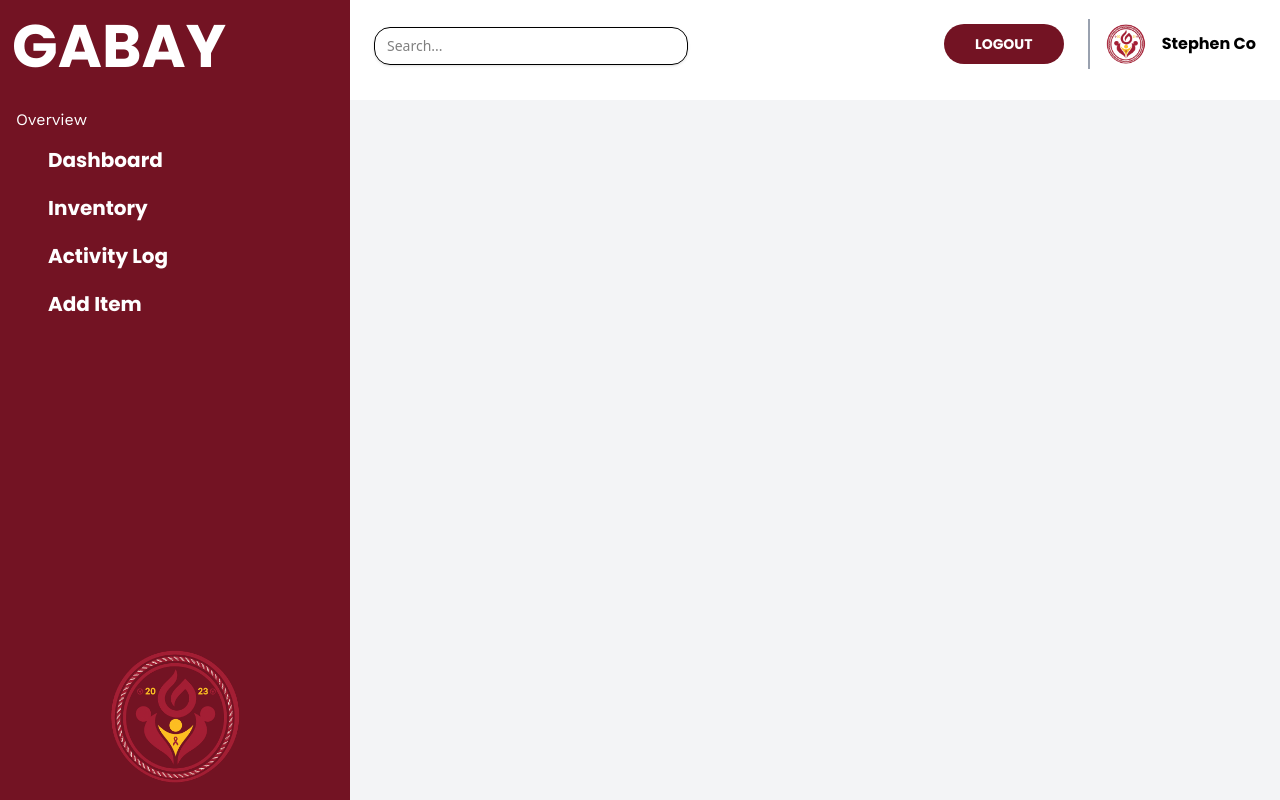
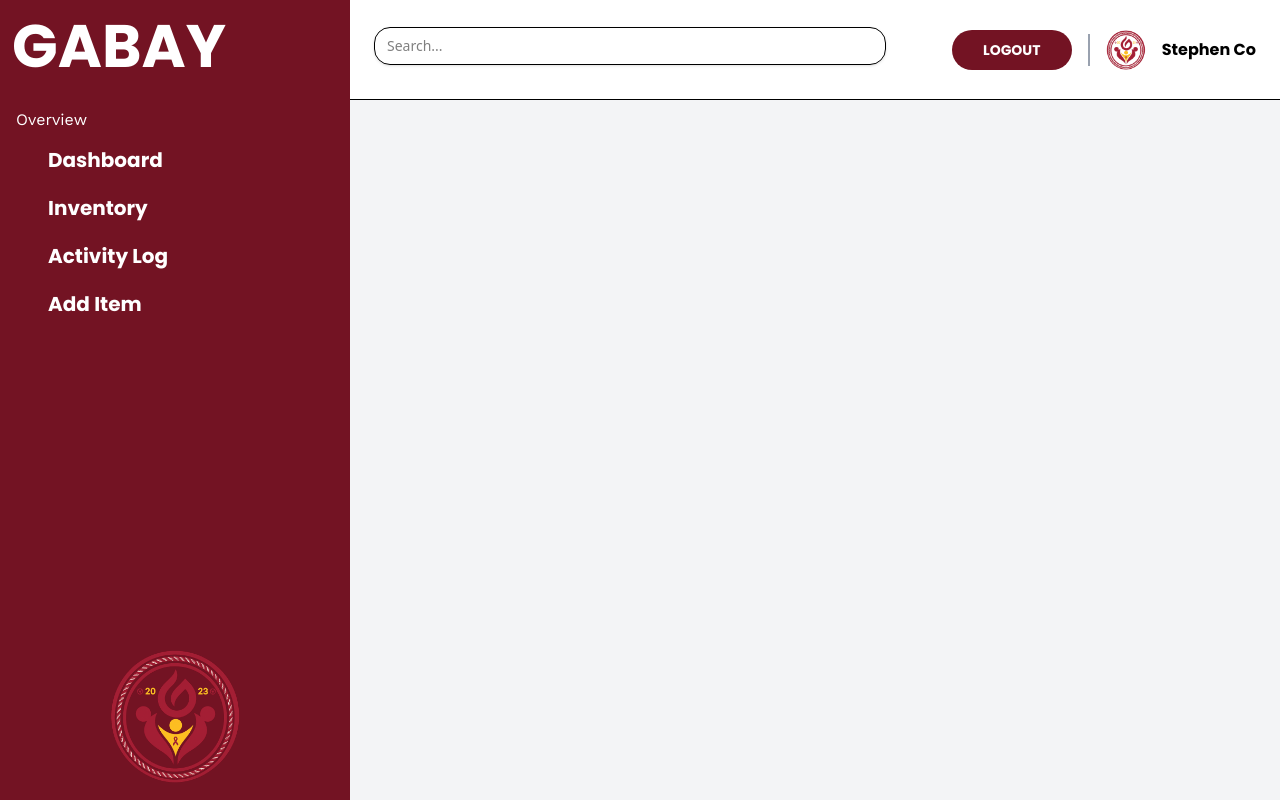
Before and after one commit to qu1r0ra/gabay-inventory-system, a React (Vite) app: page / in a window 1280 px wide. Both pictures are taken after typing "Sample", "Sample123" into the empty fields and a click on the button "LOGIN". Built offline with nearby package versions, Linux system fonts and the light colour scheme.

Commit message:
fix: adjusted right-side elements of header

```diff
--- a/src/components/Header.tsx
+++ b/src/components/Header.tsx
@@ -1,13 +1,10 @@
-// Header.jsx
-
 import Input from "./Input";
 import Button from "./Button";
 import logo from '../assets/Logo.png';
 
 function Header() {
   return (
-    <>
-      <div className="h-[100px] bg-white sticky top-0 w-full z-10 flex flex-row items-center px-6">
+    <div className="h-[100px] bg-white sticky top-0 w-full z-10 flex items-center px-6 border-b border-black">
       <Input
         label=""
         id="search-input"
@@ -17,14 +14,16 @@ function Header() {
         className="flex-grow max-w-lg"
         inputClassName="rounded-2xl"
       />
-        <Button size="xs" className="ml-64 mb-3">
+
+      <div className="flex items-center gap-4 ml-auto">
+        <Button size="xs">
           LOGOUT
         </Button>
-        <div className="w-[2px] h-1/2 bg-gray-400 ml-6 mb-3"></div>
-        <img src={logo} className="rounded-full w-10 h-10 ml-4 mb-3"></img>
-        <h2 className="font-Poppins font-bold text-md ml-4 mb-3"> Stephen Co</h2>
+        <div className="w-[2px] h-8 bg-gray-400" />
+        <img src={logo} className="rounded-full w-10 h-10" alt="Profile" />
+        <h2 className="font-Poppins font-bold text-md">Stephen Co</h2>
       </div>
-    </>
+    </div>
   );
 }
 
```
Lines whose indentation alone changed are shown as unchanged.
